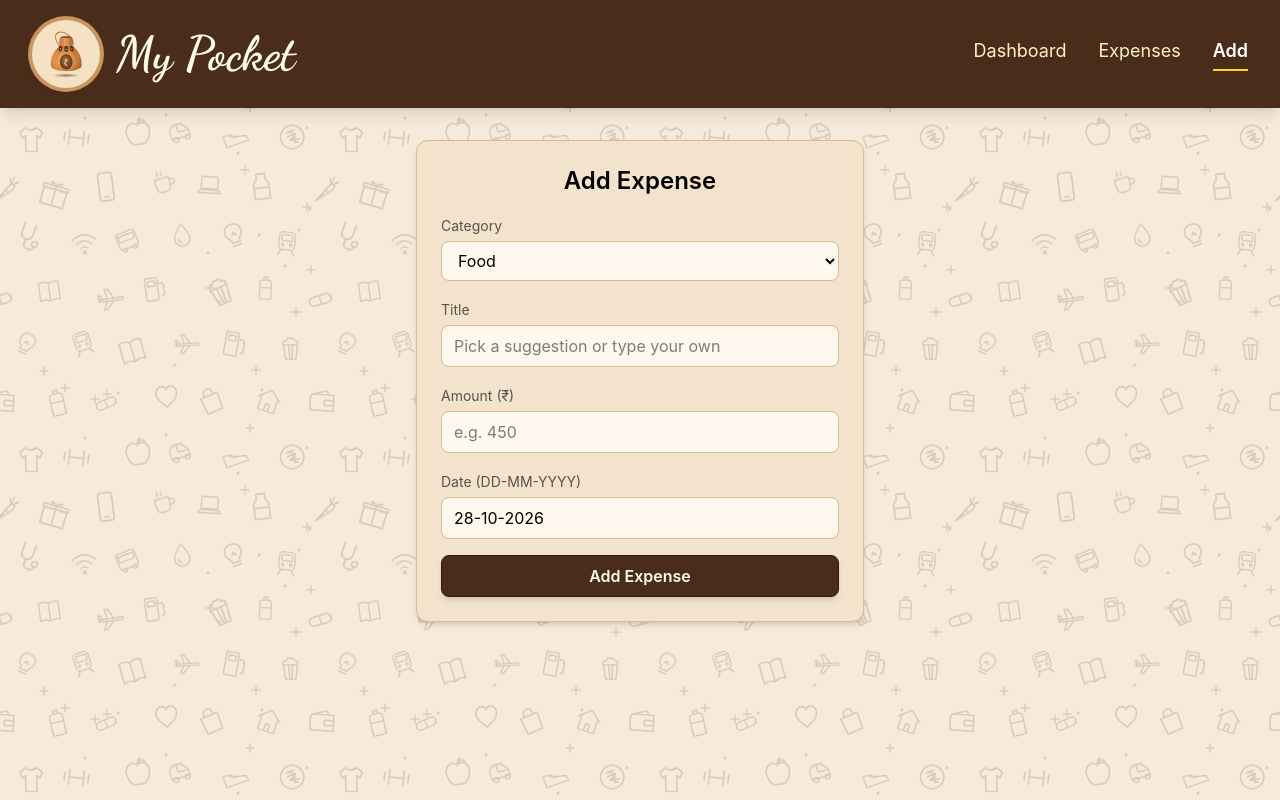
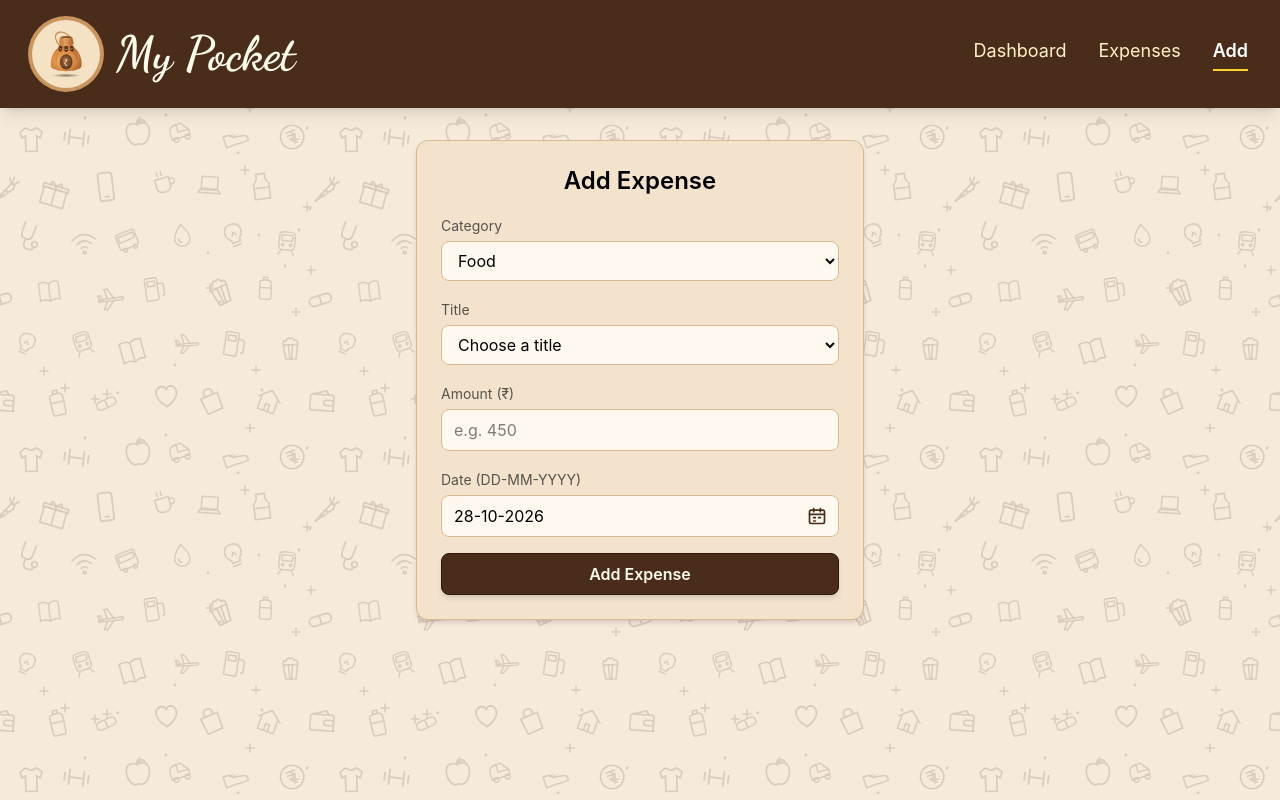
Before and after one commit to mariadesousasfx71-source/my-pocket, a React (Vite) app: page /add in a window 1280 px wide. Built offline with nearby package versions, Linux system fonts and the light colour scheme.

Commit message:
Edit page, 404 animation, calendar and title drop-down

```diff
--- a/src/components/ExpenseForm.jsx
+++ b/src/components/ExpenseForm.jsx
@@ -1,4 +1,4 @@
-import { useState } from "react";
+import { useState, useRef } from "react";
 import { formatDate, toIsoDate } from "../utils/formatDate";
 
 // Suggested titles for each category (shown as drop-down options)
@@ -27,6 +27,28 @@ function ExpenseForm({ initial, heading, buttonLabel, onSubmit }) {
   const [category, setCategory] = useState(initial ? initial.category : "Food");
   const [date, setDate] = useState(formatDate(initial ? initial.date : today));
   const [error, setError] = useState("");
+  const calendarRef = useRef(null); // the hidden calendar input
+
+  // "Type my own" mode: on when the title isn't one of the suggestions
+  const [customTitle, setCustomTitle] = useState(
+    initial ? !titleOptions[initial.category].includes(initial.title) : false
+  );
+
+  function handleCategoryChange(newCategory) {
+    setCategory(newCategory);
+    // A suggested title belongs to the old category, so clear it
+    if (!customTitle) setTitle("");
+  }
+
+  function handleTitlePick(choice) {
+    if (choice === "custom") {
+      setCustomTitle(true);
+      setTitle("");
+    } else {
+      setCustomTitle(false);
+      setTitle(choice);
+    }
+  }
 
   function handleSubmit(e) {
     e.preventDefault(); // stop the page from reloading
@@ -59,7 +81,7 @@ function ExpenseForm({ initial, heading, buttonLabel, onSubmit }) {
         <span className="text-sm text-stone-600">Category</span>
         <select
           value={category}
-          onChange={(e) => setCategory(e.target.value)}
+          onChange={(e) => handleCategoryChange(e.target.value)}
           className="mt-1 w-full bg-[#FFF8EE] border border-[#D9B98F] focus:outline-none focus:ring-2 focus:ring-[#C8955F] rounded-lg px-3 py-2"
         >
           {categories.map((c) => (
@@ -70,19 +92,33 @@ function ExpenseForm({ initial, heading, buttonLabel, onSubmit }) {
 
       <label className="block">
         <span className="text-sm text-stone-600">Title</span>
+        <select
+          value={customTitle ? "custom" : title}
+          onChange={(e) => handleTitlePick(e.target.value)}
+          className="mt-1 w-full bg-[#FFF8EE] border border-[#D9B98F] focus:outline-none focus:ring-2 focus:ring-[#C8955F] rounded-lg px-3 py-2"
+        >
+          <option value="" disabled>
+            Choose a title
+          </option>
+          {titleOptions[category].map((t) => (
+            <option key={t} value={t}>
+              {t}
+            </option>
+          ))}
+          <option value="custom">Other (type your own)</option>
+        </select>
+      </label>
+
+      {/* Only shown when "Other (type your own)" is chosen */}
+      {customTitle && (
         <input
-          list="title-options"
           value={title}
           onChange={(e) => setTitle(e.target.value)}
-          placeholder="Pick a suggestion or type your own"
-          className="mt-1 w-full bg-[#FFF8EE] border border-[#D9B98F] focus:outline-none focus:ring-2 focus:ring-[#C8955F] rounded-lg px-3 py-2"
+          placeholder="Type your own title"
+          autoFocus
+          className="w-full bg-[#FFF8EE] border border-[#D9B98F] focus:outline-none focus:ring-2 focus:ring-[#C8955F] rounded-lg px-3 py-2"
         />
-        <datalist id="title-options">
-          {titleOptions[category].map((t) => (
-            <option key={t} value={t} />
-          ))}
-        </datalist>
-      </label>
+      )}
 
       <label className="block">
         <span className="text-sm text-stone-600">Amount (₹)</span>
@@ -96,17 +132,53 @@ function ExpenseForm({ initial, heading, buttonLabel, onSubmit }) {
       </label>
 
 
-      <label className="block">
-        <span className="text-sm text-stone-600">Date (DD-MM-YYYY)</span>
+      <div>
+        <label htmlFor="expense-date" className="text-sm text-stone-600">
+          Date (DD-MM-YYYY)
+        </label>
+        <div className="relative mt-1">
+          {/* You can type the date here... */}
           <input
+            id="expense-date"
             type="text"
             value={date}
             onChange={(e) => setDate(e.target.value)}
             placeholder="DD-MM-YYYY"
             maxLength={10}
-          className="mt-1 w-full bg-[#FFF8EE] border border-[#D9B98F] focus:outline-none focus:ring-2 focus:ring-[#C8955F] rounded-lg px-3 py-2"
+            className="w-full bg-[#FFF8EE] border border-[#D9B98F] focus:outline-none focus:ring-2 focus:ring-[#C8955F] rounded-lg pl-3 pr-12 py-2"
           />
-      </label>
+
+          {/* ...or click this button to pick it from a calendar */}
+          <button
+            type="button"
+            onClick={() => calendarRef.current.showPicker()}
+            aria-label="Open calendar"
+            title="Pick a date"
+            className="absolute right-1.5 top-1/2 -translate-y-1/2 p-1.5 rounded-md text-[#4A2C1A] hover:bg-[#F3E3CC]"
+          >
+            <svg width="20" height="20" viewBox="0 0 24 24" fill="none"
+              stroke="currentColor" strokeWidth="2" strokeLinecap="round" strokeLinejoin="round">
+              <rect x="3" y="5" width="18" height="16" rx="2" />
+              <path d="M3 10h18M8 3v4M16 3v4" />
+              <path d="M8 14h2M14 14h2M8 18h2" />
+            </svg>
+          </button>
+
+          {/* Hidden browser calendar. It works in YYYY-MM-DD,
+              so we convert to and from DD-MM-YYYY. */}
+          <input
+            ref={calendarRef}
+            type="date"
+            tabIndex={-1}
+            aria-hidden="true"
+            value={toIsoDate(date) ?? ""}
+            onChange={(e) => {
+              if (e.target.value) setDate(formatDate(e.target.value));
+            }}
+            className="absolute right-2 bottom-0 w-px h-px opacity-0 pointer-events-none"
+          />
+        </div>
+      </div>
 
       <button
         type="submit"
```
Lines whose indentation alone changed are shown as unchanged.
